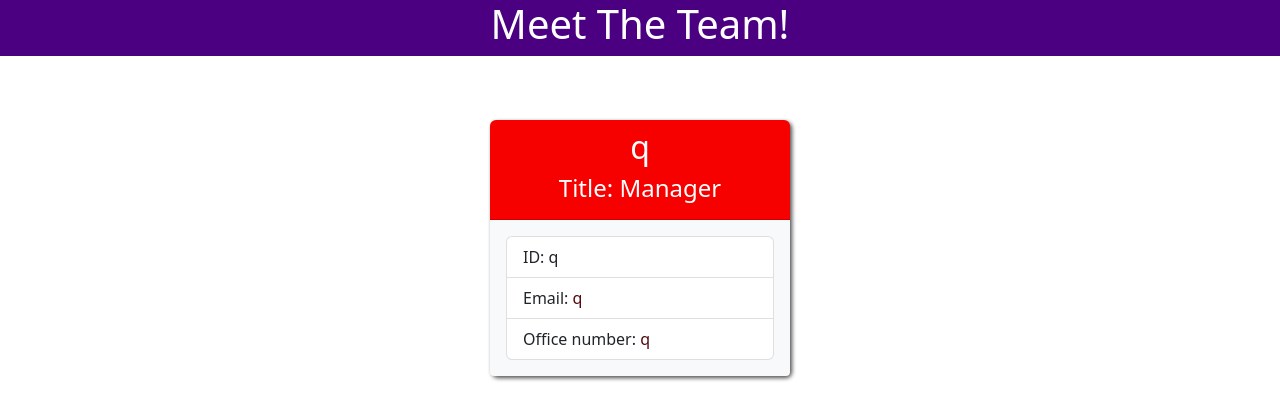
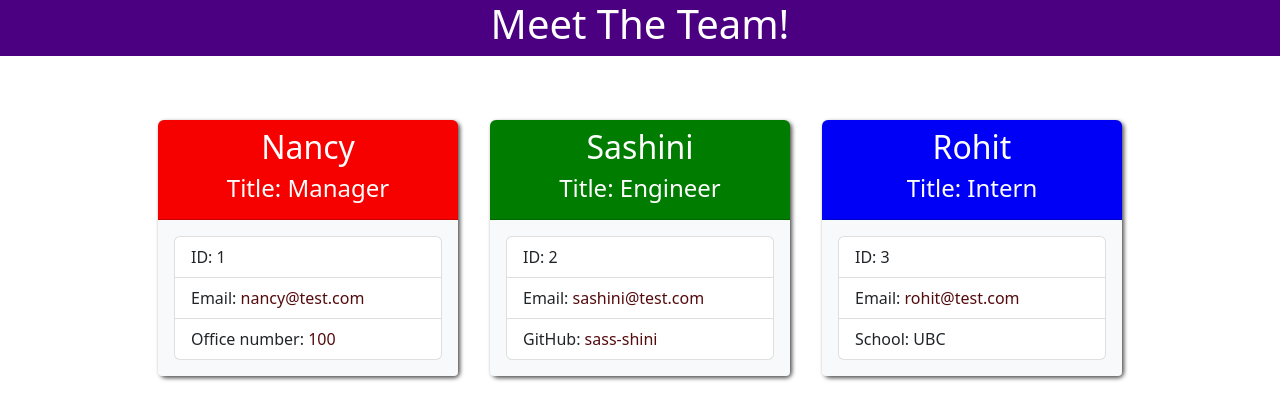
Before and after one commit to jveyhl/team_profile_generator, a website: page Develop/dist/index.html in a window 1280 px wide. Drawn offline with nearby package versions, Linux system fonts and the light colour scheme.

Commit message:
added images directory and updated readme file

```diff
--- a/Develop/dist/index.html
+++ b/Develop/dist/index.html
@@ -31,14 +31,42 @@
 
         <div class="card employee-card manager-card">
             <div class="card-header text-center">
-                <h2 class="card-title">q</h2>
+                <h2 class="card-title">Nancy</h2>
                 <h4 class="card-title">Title: Manager</h4>
             </div>
             <div class="card-body bg-light">
                 <ul class="list-group text-dark">
-                    <li class="list-group-item">ID: q</li>
-                    <li class="list-group-item">Email: <a href="mailto:q">q</a></li>
-                    <li class="list-group-item">Office number: <a href="tel:q">q</a></li>
+                    <li class="list-group-item">ID: 1</li>
+                    <li class="list-group-item">Email: <a href="mailto:nancy@test.com">nancy@test.com</a></li>
+                    <li class="list-group-item">Office number: <a href="tel:100">100</a></li>
+                </ul>
+            </div>
+        </div>
+
+        <div class="card employee-card engineer-card">
+            <div class="card-header text-center">
+                <h2 class="card-title">Sashini</h2>
+                <h4 class="card-title">Title: Engineer</h4>
+            </div>
+            <div class="card-body bg-light">
+                <ul class="list-group text-dark">
+                    <li class="list-group-item">ID: 2</li>
+                    <li class="list-group-item">Email: <a href="mailto:sashini@test.com">sashini@test.com</a></li>
+                    <li class="list-group-item">GitHub: <a href="https://github.com/sass-shini" target="_blank" rel="noopener noreferrer">sass-shini</a></li>
+                </ul>
+            </div>
+        </div>
+
+        <div class="card employee-card intern-card">
+            <div class="card-header text-center">
+                <h2 class="card-title">Rohit</h2>
+                <h4 class="card-title">Title: Intern</h4>
+            </div>
+            <div class="card-body bg-light">
+                <ul class="list-group text-dark">
+                    <li class="list-group-item">ID: 3</li>
+                    <li class="list-group-item">Email: <a href="mailto:rohit@test.com">rohit@test.com</a></li>
+                    <li class="list-group-item">School: UBC</li>
                 </ul>
             </div>
         </div>
```
Also changed, not shown: Develop/images/screenshot.png (added), README.md.
